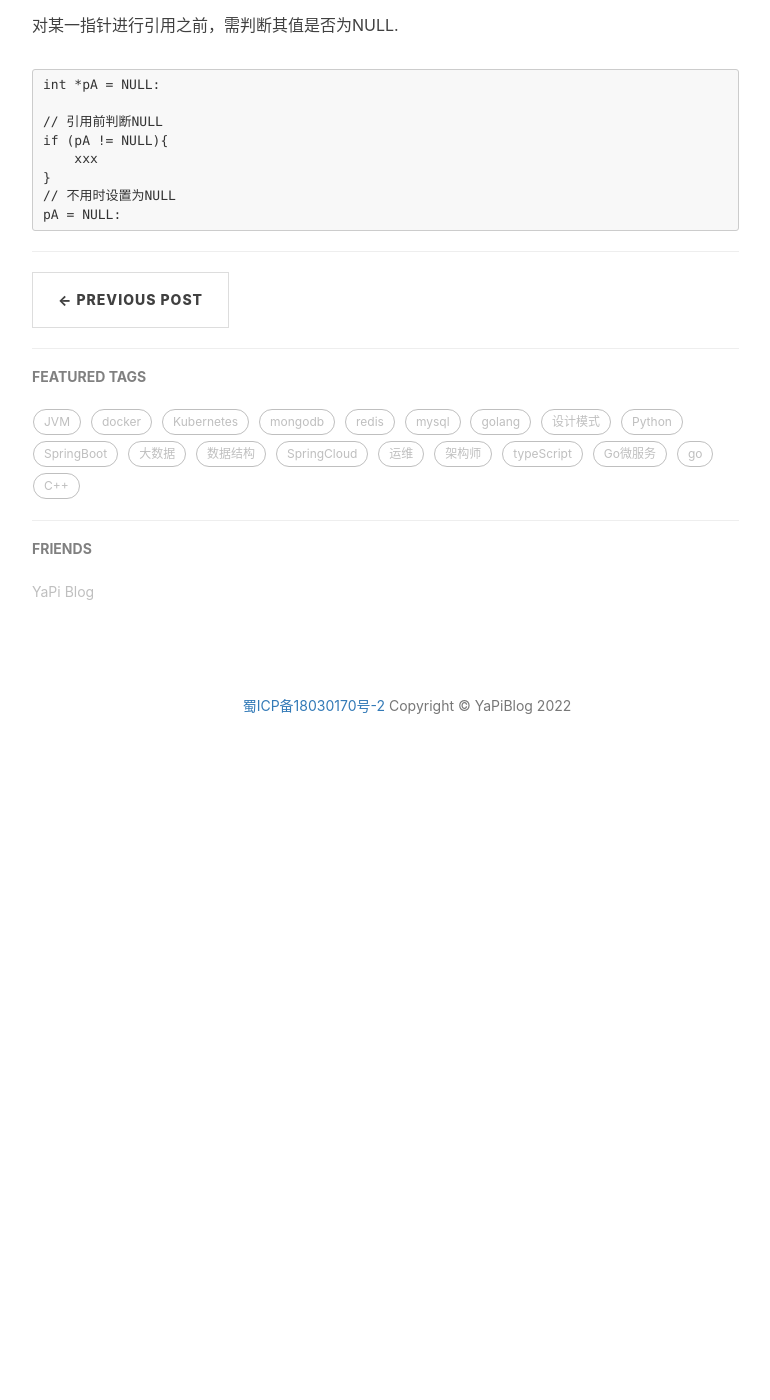
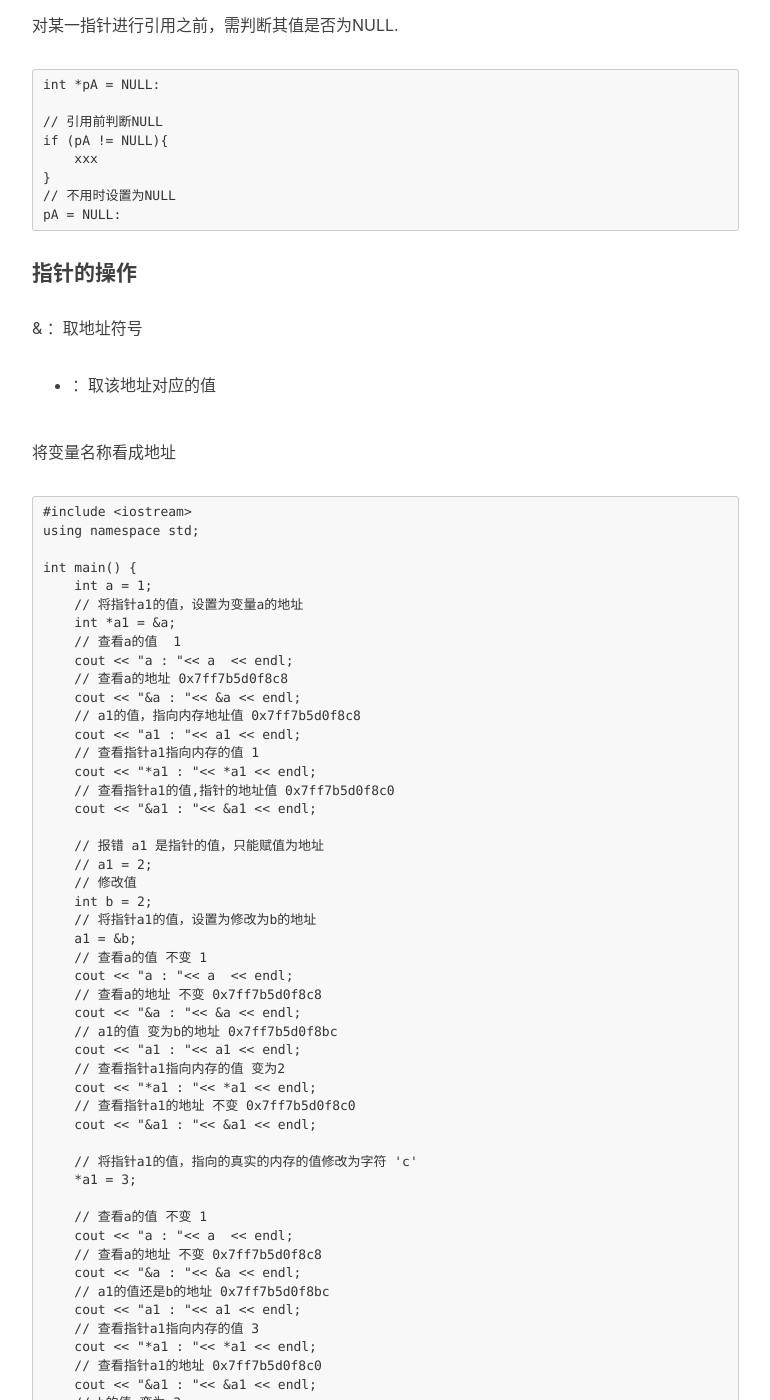
Before and after one commit to scncyangping/scncyangping.github.io, a Jekyll site: the page built from _posts/C++/2022-01-18-c++03.markdown, in a window 1280 px wide and 1400 px high, scrolled down 3687 px. Shown: the whole window, without its empty margins (233-1003 px from the left). Built offline with Jekyll 4.4.1, drawn with Linux system fonts in a browser that asks for light colours; nearby versions of some CDN libraries; comment, search, counter and statistics services are not loaded; before the commit the page ends 4470 px from its top, so only the background shows below that; some of the changed text lies outside the part shown.

Commit message:
指针操作

````diff
--- a/_posts/C++/2022-01-18-c++03.markdown
+++ b/_posts/C++/2022-01-18-c++03.markdown
@@ -173,3 +173,91 @@ if (pA != NULL){
 // 不用时设置为NULL
 pA = NULL:
 ```
+
+#### 指针的操作
+& ：取地址符号
+* ：取该地址对应的值
+
+将变量名称看成地址
+
+```text
+#include <iostream>
+using namespace std;
+
+int main() {
+    int a = 1;
+    // 将指针a1的值，设置为变量a的地址
+    int *a1 = &a;
+    // 查看a的值  1
+    cout << "a : "<< a  << endl;
+    // 查看a的地址 0x7ff7b5d0f8c8
+    cout << "&a : "<< &a << endl;
+    // a1的值，指向内存地址值 0x7ff7b5d0f8c8
+    cout << "a1 : "<< a1 << endl;
+    // 查看指针a1指向内存的值 1
+    cout << "*a1 : "<< *a1 << endl;
+    // 查看指针a1的值,指针的地址值 0x7ff7b5d0f8c0
+    cout << "&a1 : "<< &a1 << endl;
+
+    // 报错 a1 是指针的值，只能赋值为地址
+    // a1 = 2;
+    // 修改值
+    int b = 2;
+    // 将指针a1的值，设置为修改为b的地址
+    a1 = &b;
+    // 查看a的值 不变 1
+    cout << "a : "<< a  << endl;
+    // 查看a的地址 不变 0x7ff7b5d0f8c8
+    cout << "&a : "<< &a << endl;
+    // a1的值 变为b的地址 0x7ff7b5d0f8bc
+    cout << "a1 : "<< a1 << endl;
+    // 查看指针a1指向内存的值 变为2
+    cout << "*a1 : "<< *a1 << endl;
+    // 查看指针a1的地址 不变 0x7ff7b5d0f8c0
+    cout << "&a1 : "<< &a1 << endl;
+
+    // 将指针a1的值，指向的真实的内存的值修改为字符 'c'
+    *a1 = 3;
+
+    // 查看a的值 不变 1
+    cout << "a : "<< a  << endl;
+    // 查看a的地址 不变 0x7ff7b5d0f8c8
+    cout << "&a : "<< &a << endl;
+    // a1的值还是b的地址 0x7ff7b5d0f8bc
+    cout << "a1 : "<< a1 << endl;
+    // 查看指针a1指向内存的值 3
+    cout << "*a1 : "<< *a1 << endl;
+    // 查看指针a1的地址 0x7ff7b5d0f8c0
+    cout << "&a1 : "<< &a1 << endl;
+    // b的值 变为 3
+    cout << "b : "<< b << endl;
+    // b的地址值 不变 0x7ff7b5d0f8bc
+    cout << "&b : "<< &b << endl;
+    return 0;
+}
+```
+
+
+##### ++ 和 -- 操作符
+
+++ 操作
+
+```text
+// 先进行加1 再执行运算，cp2是cp加1后的结果
+char *cp2 = ++cp;
+
+// 先进行运算，再进行加1，cp3是cp的值
+char *cp3 = cp++;
+```
+
+-- 操作和 ++ 操作类似。
+
+##### ++++,----等运算符
+编译器程序分解成符号的方法是：一个字符一个字符的读入，如果该字符可能
+组成一个符号，那么读入下一个字符，一直到读入的字符不再能组成一个有意义的符号。
+
+```text
+int a=1,b=2,c,d;
+c = a+++b; // 相当于 a++ + b
+d = a++++b; // 报错
+```
````
